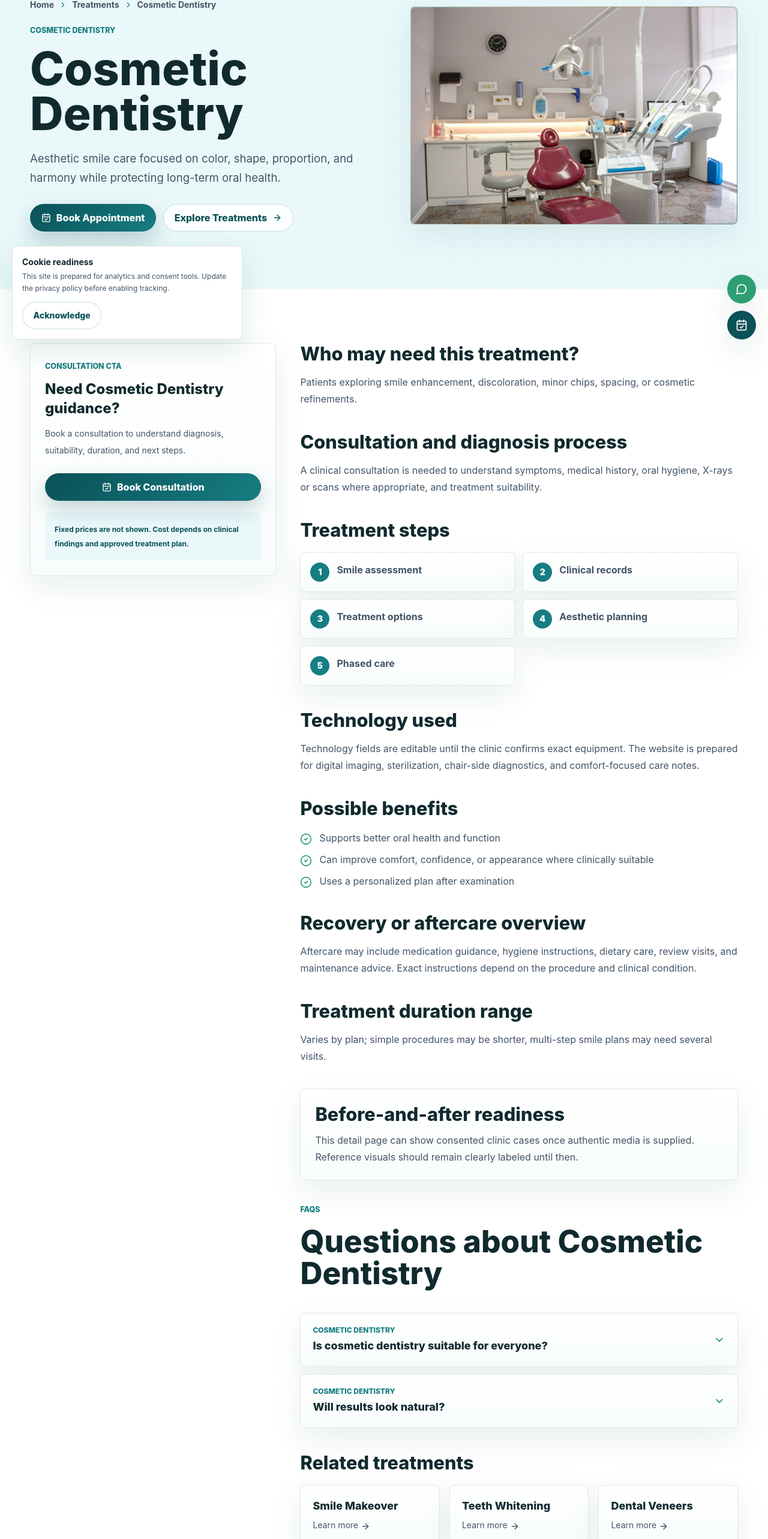
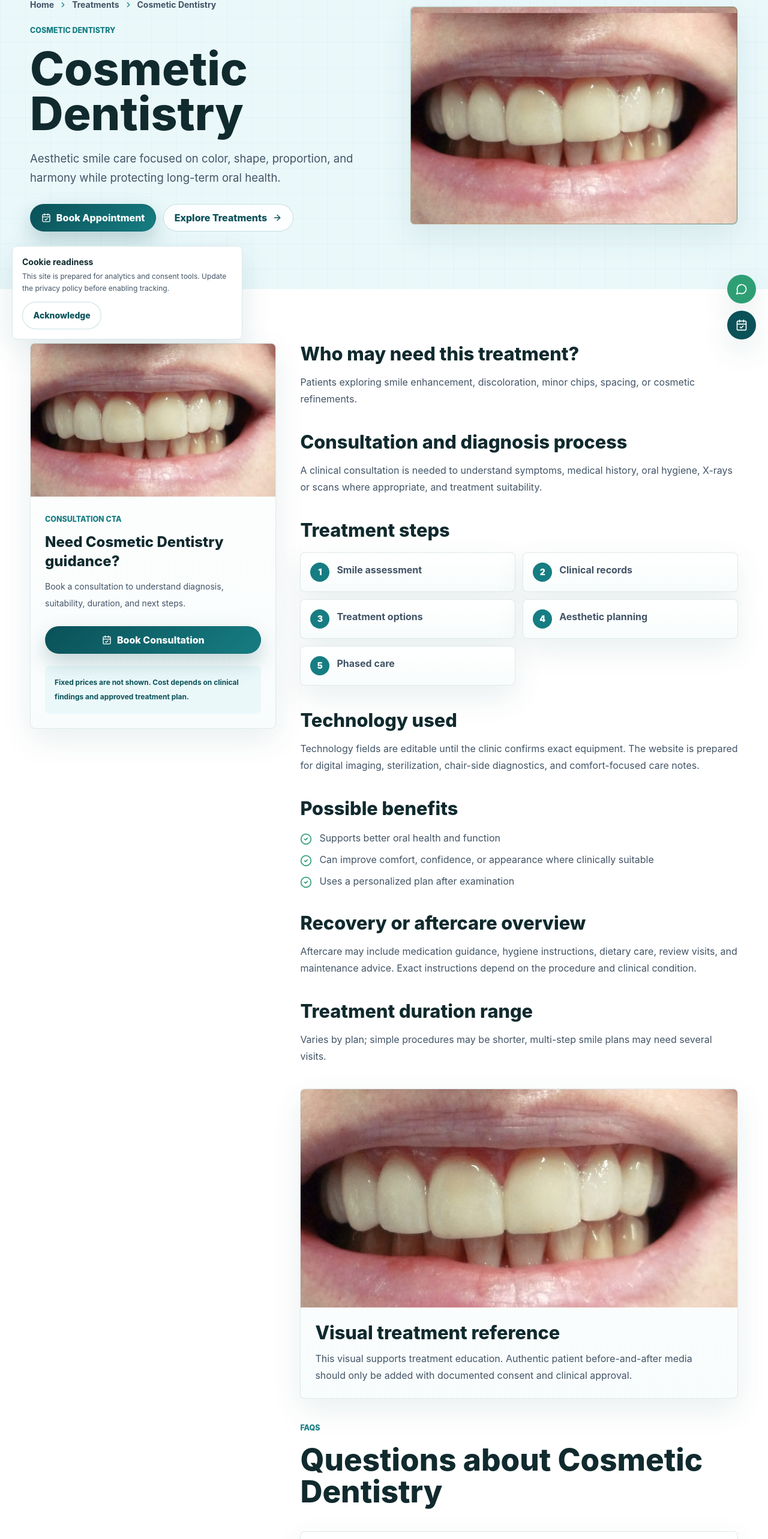
Before and after one commit to satitech-official/complete-dental-studio-premium-website, a Next.js app: page /treatments/cosmetic-dentistry in a window 1280 px wide. Shown: the part 214-2780 px from the top of the page at 60% size. Built offline with nearby package versions, Linux system fonts and the light colour scheme; no server answers.

Commit message:
Add page-specific treatment visuals

```diff
--- a/src/app/treatments/[slug]/page.js
+++ b/src/app/treatments/[slug]/page.js
@@ -1,3 +1,4 @@
+import Image from "next/image";
 import Link from "next/link";
 import { notFound } from "next/navigation";
 import { ArrowRight, CalendarCheck, CheckCircle2 } from "lucide-react";
@@ -8,6 +9,7 @@ import { cleanJsonLd, createMetadata } from "@/lib/seo";
 import { breadcrumbSchema, treatmentSchema } from "@/lib/schema";
 import { clinic } from "@/data/clinic";
 import { treatments } from "@/data/treatments";
+import { getTreatmentVisual } from "@/data/contentImages";
 
 export function generateStaticParams() {
   return treatments.map((treatment) => ({ slug: treatment.slug }));
@@ -26,6 +28,7 @@ export function generateMetadata({ params }) {
 export default function TreatmentDetailPage({ params }) {
   const treatment = treatments.find((item) => item.slug === params.slug);
   if (!treatment) notFound();
+  const visual = getTreatmentVisual(treatment.slug);
   const related = treatments.filter((item) => item.category === treatment.category && item.slug !== treatment.slug).slice(0, 3);
   const breadcrumbs = [
     { name: "Treatments", href: "/treatments" },
@@ -41,10 +44,24 @@ export default function TreatmentDetailPage({ params }) {
         title={treatment.title}
         copy={treatment.summary}
         breadcrumbs={breadcrumbs}
+        image={
+          <Image
+            src={visual.src}
+            alt={visual.alt}
+            width={1800}
+            height={1200}
+            priority
+            className="h-full min-h-[280px] w-full object-cover"
+          />
+        }
       />
       <section className="section bg-white">
         <div className="container grid gap-10 lg:grid-cols-[0.72fr_1.28fr]">
-          <aside className="panel h-fit p-6" data-gsap-reveal>
+          <aside className="panel h-fit overflow-hidden" data-gsap-reveal>
+            <div className="relative aspect-[16/10] bg-ice">
+              <Image src={visual.src} alt={visual.alt} fill sizes="(min-width: 1024px) 30vw, 100vw" className="object-cover" />
+            </div>
+            <div className="p-6">
               <p className="eyebrow">Consultation CTA</p>
               <h2 className="mt-3 font-display text-2xl font-extrabold text-ink">Need {treatment.title} guidance?</h2>
               <p className="mt-3 text-sm leading-7 text-slate">
@@ -57,6 +74,7 @@ export default function TreatmentDetailPage({ params }) {
               <p className="mt-5 rounded-[8px] bg-ice p-4 text-xs font-bold leading-6 text-deep">
                 Fixed prices are not shown. Cost depends on clinical findings and approved treatment plan.
               </p>
+            </div>
           </aside>
           <div className="grid gap-10">
             <DetailSection title="Who may need this treatment?" body={treatment.concern} />
@@ -86,27 +104,42 @@ export default function TreatmentDetailPage({ params }) {
             </div>
             <DetailSection title="Recovery or aftercare overview" body={treatment.aftercare} />
             <DetailSection title="Treatment duration range" body={treatment.duration} />
-            <div className="panel p-6">
-              <h2 className="heading-md font-extrabold text-ink">Before-and-after readiness</h2>
+            <div className="panel overflow-hidden">
+              <div className="relative aspect-[16/8] bg-ice">
+                <Image src={visual.src} alt={visual.alt} fill sizes="(min-width: 1024px) 65vw, 100vw" className="object-cover" />
+              </div>
+              <div className="p-6">
+                <h2 className="heading-md font-extrabold text-ink">Visual treatment reference</h2>
                 <p className="mt-3 leading-7 text-slate">
-                This detail page can show consented clinic cases once authentic media is supplied. Reference visuals should remain clearly labeled until then.
+                  This visual supports treatment education. Authentic patient before-and-after media should only be added with documented consent and clinical approval.
                 </p>
+              </div>
             </div>
             <div>
               <SectionHeading eyebrow="FAQs" title={`Questions about ${treatment.title}`} />
               <FAQAccordion groups={[{ category: treatment.title, items: treatment.faqs.map(([question, answer]) => ({ question, answer })) }]} />
             </div>
+            {related.length ? (
               <div>
                 <h2 className="heading-md font-extrabold text-ink">Related treatments</h2>
                 <div className="mt-5 grid gap-4 md:grid-cols-3">
-                {related.map((item) => (
-                  <Link className="panel p-5 transition hover:-translate-y-1 hover:shadow-glow" href={`/treatments/${item.slug}`} key={item.slug}>
+                  {related.map((item) => {
+                    const relatedVisual = getTreatmentVisual(item.slug);
+                    return (
+                      <Link className="panel group overflow-hidden transition hover:-translate-y-1 hover:shadow-glow" href={`/treatments/${item.slug}`} key={item.slug}>
+                        <div className="relative aspect-[16/10] bg-ice">
+                          <Image src={relatedVisual.src} alt={relatedVisual.alt} fill sizes="(min-width: 768px) 30vw, 100vw" className="object-cover transition duration-500 group-hover:scale-105" />
+                        </div>
+                        <div className="p-5">
                           <p className="font-display text-lg font-extrabold text-ink">{item.title}</p>
                           <p className="mt-2 text-sm text-slate">Learn more <ArrowRight className="inline h-4 w-4" aria-hidden="true" /></p>
+                        </div>
                       </Link>
-                ))}
+                    );
+                  })}
                 </div>
               </div>
+            ) : null}
             <p className="rounded-[8px] bg-ice p-5 text-sm font-bold leading-7 text-deep">{clinic.disclaimer}</p>
           </div>
         </div>
```
Lines whose indentation alone changed are shown as unchanged.
